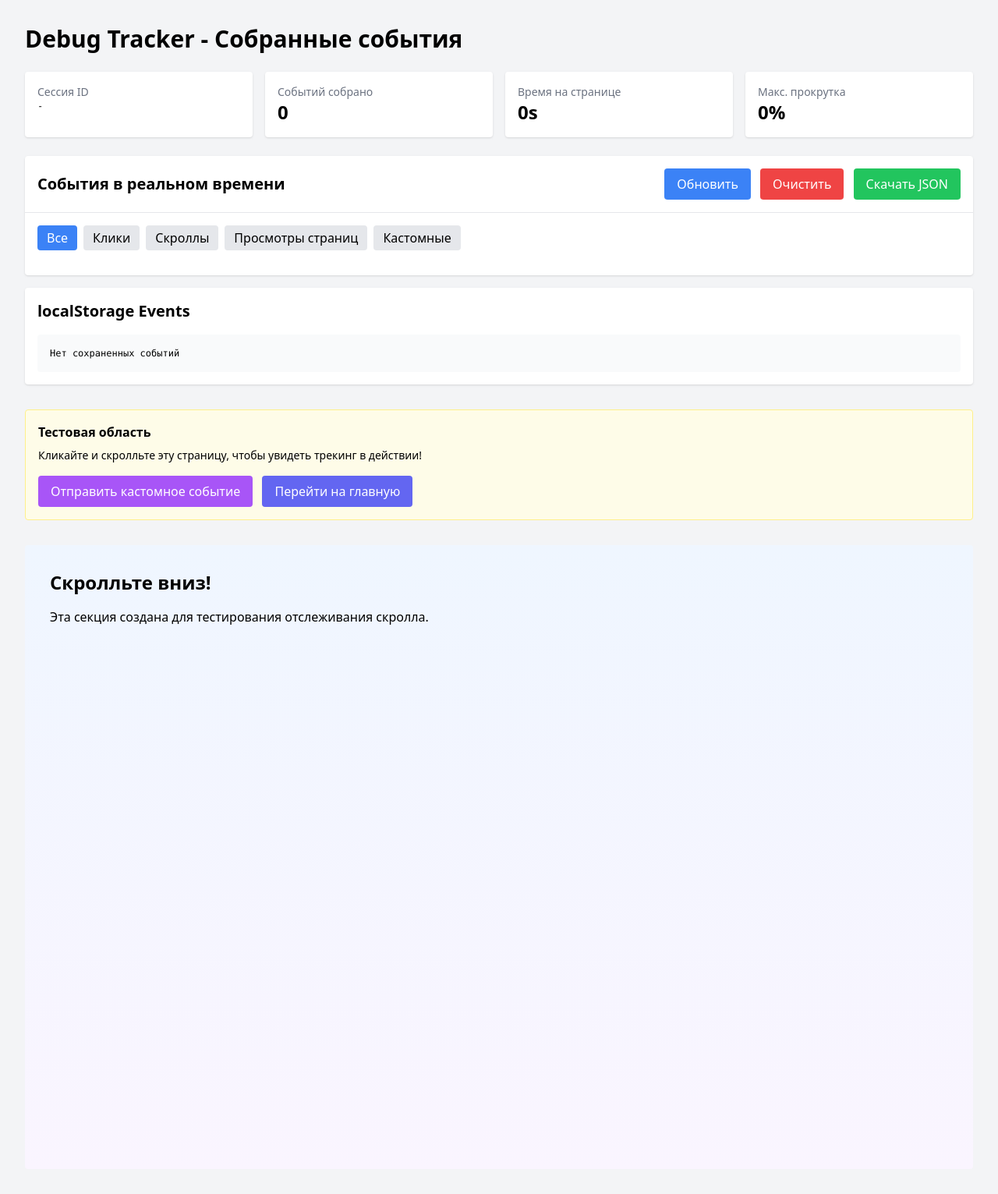
After one commit to Callmeg0d/Webshop_with_real-time_tracking_user_actions, a FastAPI app: template app/templates/tracker_debug.html in a window 1280 px wide. The commit adds this page. Shown: the whole page at 78% size. Run offline with FastAPI, Linux system fonts and the light colour scheme; the template is opened without the code that fills it, so the values that code supplies are empty; parts of the project's set-up code (start-up, migrations or seed data) failed here and were passed over; some libraries are stand-ins or nearby versions.

Commit message:
Добавлен html код и страница для дебагинга трекера активности

```diff
--- a/app/api/pages.py
+++ b/app/api/pages.py
@@ -83,3 +83,8 @@ async def get_profile(request: Request, user: Users = Depends(get_current_user))
             ("profile.html",
              {"request": request, "user": user})
             )
+
+
+@router.get("/tracker-debug", response_class=HTMLResponse)
+async def get_tracker_debug_page(request: Request):
+    return templates.TemplateResponse("tracker_debug.html", {"request": request})
--- a/app/templates/base.html
+++ b/app/templates/base.html
@@ -6,6 +6,9 @@
           content="width=device-width, user-scalable=no, initial-scale=1.0, maximum-scale=1.0, minimum-scale=1.0">
     <meta http-equiv="X-UA-Compatible" content="ie=edge">
     <script src="https://cdn.tailwindcss.com"></script>
+
+    <script src="/static/js/tracker.js"></script>
+    <script src="/static/js/tracker-integrations.js"></script>
 
     <script>
         async function logoutUser() {
--- /dev/null
+++ b/app/templates/tracker_debug.html
@@ -0,0 +1,271 @@
+<!DOCTYPE html>
+<html lang="ru">
+<head>
+    <meta charset="UTF-8">
+    <meta name="viewport" content="width=device-width, initial-scale=1.0">
+    <title>Tracker Debug - События пользователей</title>
+    <script src="https://cdn.tailwindcss.com"></script>
+</head>
+<body class="bg-gray-100 p-8">
+    <div class="max-w-7xl mx-auto">
+        <h1 class="text-3xl font-bold mb-6">Debug Tracker - Собранные события</h1>
+
+        <div class="grid grid-cols-1 md:grid-cols-4 gap-4 mb-6">
+            <div class="bg-white p-4 rounded shadow">
+                <div class="text-gray-500 text-sm">Сессия ID</div>
+                <div class="font-mono text-xs" id="session-id">-</div>
+            </div>
+            <div class="bg-white p-4 rounded shadow">
+                <div class="text-gray-500 text-sm">Событий собрано</div>
+                <div class="text-2xl font-bold" id="events-count">0</div>
+            </div>
+            <div class="bg-white p-4 rounded shadow">
+                <div class="text-gray-500 text-sm">Время на странице</div>
+                <div class="text-2xl font-bold" id="page-time">0s</div>
+            </div>
+            <div class="bg-white p-4 rounded shadow">
+                <div class="text-gray-500 text-sm">Макс. прокрутка</div>
+                <div class="text-2xl font-bold" id="scroll-depth">0%</div>
+            </div>
+        </div>
+
+        <div class="bg-white rounded shadow mb-4">
+            <div class="p-4 border-b flex justify-between items-center">
+                <h2 class="text-xl font-bold">События в реальном времени</h2>
+                <div class="space-x-2">
+                    <button onclick="refreshEvents()" class="bg-blue-500 text-white px-4 py-2 rounded hover:bg-blue-600">
+                        Обновить
+                    </button>
+                    <button onclick="clearEvents()" class="bg-red-500 text-white px-4 py-2 rounded hover:bg-red-600">
+                        Очистить
+                    </button>
+                    <button onclick="downloadEvents()" class="bg-green-500 text-white px-4 py-2 rounded hover:bg-green-600">
+                        Скачать JSON
+                    </button>
+                </div>
+            </div>
+
+            <div class="p-4">
+                <div class="mb-4 flex space-x-2">
+                    <button onclick="filterEvents('all')" class="filter-btn px-3 py-1 rounded bg-blue-500 text-white" data-filter="all">
+                        Все
+                    </button>
+                    <button onclick="filterEvents('click')" class="filter-btn px-3 py-1 rounded bg-gray-200" data-filter="click">
+                        Клики
+                    </button>
+                    <button onclick="filterEvents('scroll')" class="filter-btn px-3 py-1 rounded bg-gray-200" data-filter="scroll">
+                        Скроллы
+                    </button>
+                    <button onclick="filterEvents('page_view')" class="filter-btn px-3 py-1 rounded bg-gray-200" data-filter="page_view">
+                        Просмотры страниц
+                    </button>
+                    <button onclick="filterEvents('custom')" class="filter-btn px-3 py-1 rounded bg-gray-200" data-filter="custom">
+                        Кастомные
+                    </button>
+                </div>
+
+                <div id="events-list" class="space-y-2">
+                    <!-- Сюда потом события добавить) -->
+                </div>
+            </div>
+        </div>
+
+        <div class="bg-white rounded shadow p-4">
+            <h2 class="text-xl font-bold mb-4">localStorage Events</h2>
+            <div id="stored-events" class="text-xs font-mono bg-gray-50 p-4 rounded overflow-auto max-h-96">
+            </div>
+        </div>
+    </div>
+
+    <script>
+        let currentFilter = 'all';
+        let updateInterval;
+
+        function updateStats() {
+            if (window.tracker) {
+                const info = window.tracker.getSessionInfo();
+                document.getElementById('session-id').textContent = info.sessionId;
+                document.getElementById('events-count').textContent = info.eventsCount;
+                document.getElementById('page-time').textContent = Math.round(info.pageViewDuration / 1000) + 's';
+                document.getElementById('scroll-depth').textContent = info.maxScrollDepth + '%';
+            }
+        }
+
+        function refreshEvents() {
+            if (!window.tracker) {
+                return;
+            }
+
+            const events = window.tracker.getEvents();
+            const eventsList = document.getElementById('events-list');
+
+            // Фильтруем события
+            const filteredEvents = currentFilter === 'all'
+                ? events
+                : events.filter(e => {
+                    if (currentFilter === 'custom') {
+                        return e.eventType.startsWith('custom_');
+                    }
+                    return e.eventType.includes(currentFilter);
+                });
+
+            eventsList.innerHTML = '';
+
+            if (filteredEvents.length === 0) {
+                eventsList.innerHTML = '<div class="text-gray-500 text-center py-8">Нет событий для отображения</div>';
+                return;
+            }
+
+            // Показываем последние 50 событий
+            filteredEvents.slice(-50).reverse().forEach(event => {
+                const eventDiv = document.createElement('div');
+                eventDiv.className = 'border rounded p-3 hover:bg-gray-50';
+
+                const eventTypeColor = {
+                    'click': 'blue',
+                    'scroll': 'green',
+                    'page_view': 'purple',
+                    'page_hidden': 'yellow',
+                    'page_visible': 'yellow',
+                    'page_unload': 'red',
+                };
+
+                const color = eventTypeColor[event.eventType] || 'gray';
+
+                eventDiv.innerHTML = `
+                    <div class="flex justify-between items-start mb-2">
+                        <span class="bg-${color}-100 text-${color}-800 px-2 py-1 rounded text-sm font-semibold">
+                            ${event.eventType}
+                        </span>
+                        <span class="text-gray-500 text-sm">
+                            ${new Date(event.timestamp).toLocaleTimeString()}
+                        </span>
+                    </div>
+                    <div class="text-xs text-gray-600">
+                        <div><strong>URL:</strong> ${event.pathname}</div>
+                        ${renderEventDetails(event)}
+                    </div>
+                `;
+
+                eventsList.appendChild(eventDiv);
+            });
+
+            updateStats();
+        }
+
+        function renderEventDetails(event) {
+            let details = '';
+
+            if (event.eventType === 'click') {
+                details += `<div><strong>Элемент:</strong> ${event.element.tagName}`;
+                if (event.element.id) details += ` #${event.element.id}`;
+                if (event.clickType) details += ` (${event.clickType})`;
+                details += `</div>`;
+                if (event.element.text) {
+                    details += `<div><strong>Текст:</strong> ${event.element.text.substring(0, 50)}</div>`;
+                }
+                details += `<div><strong>Координаты:</strong> (${event.x}, ${event.y})</div>`;
+            } else if (event.eventType === 'scroll') {
+                details += `<div><strong>Прокрутка:</strong> ${event.scrollPercent}% (макс: ${event.maxScrollDepth}%)</div>`;
+            } else if (event.eventType === 'page_view') {
+                details += `<div><strong>Заголовок:</strong> ${event.title}</div>`;
+                if (event.loadTime) {
+                    details += `<div><strong>Время загрузки:</strong> ${event.loadTime}ms</div>`;
+                }
+            } else if (event.eventType === 'page_unload') {
+                details += `<div><strong>Время на странице:</strong> ${Math.round(event.totalTimeOnPage / 1000)}s</div>`;
+                details += `<div><strong>Всего событий:</strong> ${event.totalEvents}</div>`;
+            }
+
+            return details;
+        }
+
+        function filterEvents(type) {
+            currentFilter = type;
+
+            document.querySelectorAll('.filter-btn').forEach(btn => {
+                if (btn.dataset.filter === type) {
+                    btn.className = 'filter-btn px-3 py-1 rounded bg-blue-500 text-white';
+                } else {
+                    btn.className = 'filter-btn px-3 py-1 rounded bg-gray-200';
+                }
+            });
+
+            refreshEvents();
+        }
+
+        function clearEvents() {
+            if (window.tracker) {
+                window.tracker.clearEvents();
+                refreshEvents();
+            }
+            localStorage.removeItem('tracker_events');
+            updateStoredEvents();
+        }
+
+        function downloadEvents() {
+            if (!window.tracker) return;
+
+            const events = window.tracker.getEvents();
+            const dataStr = JSON.stringify(events, null, 2);
+            const dataBlob = new Blob([dataStr], {type: 'application/json'});
+            const url = URL.createObjectURL(dataBlob);
+            const link = document.createElement('a');
+            link.href = url;
+            link.download = `tracker_events_${Date.now()}.json`;
+            link.click();
+        }
+
+        function updateStoredEvents() {
+            const storedEvents = localStorage.getItem('tracker_events');
+            const storedEventsDiv = document.getElementById('stored-events');
+
+            if (storedEvents) {
+                const parsed = JSON.parse(storedEvents);
+                storedEventsDiv.textContent = JSON.stringify(parsed, null, 2);
+            } else {
+                storedEventsDiv.textContent = 'Нет сохраненных событий';
+            }
+        }
+
+        // Обновляем каждую секунду
+        updateInterval = setInterval(() => {
+            refreshEvents();
+            updateStoredEvents();
+        }, 1000);
+
+        setTimeout(() => {
+            refreshEvents();
+            updateStoredEvents();
+        }, 500);
+
+        // Тестовая кнопка для генерации событий
+        window.testCustomEvent = function() {
+            if (window.tracker) {
+                window.tracker.track('test_button_click', {
+                    message: 'Это тестовое кастомное событие',
+                    timestamp: new Date().toISOString()
+                });
+            }
+        };
+    </script>
+
+    <!-- Тестовая область -->
+    <div class="mt-8 bg-yellow-50 border border-yellow-200 rounded p-4">
+        <h3 class="font-bold mb-2">Тестовая область</h3>
+        <p class="mb-4 text-sm">Кликайте и скролльте эту страницу, чтобы увидеть трекинг в действии!</p>
+        <button onclick="testCustomEvent()" class="bg-purple-500 text-white px-4 py-2 rounded hover:bg-purple-600">
+            Отправить кастомное событие
+        </button>
+        <a href="/pages/products/" class="ml-2 bg-indigo-500 text-white px-4 py-2 rounded hover:bg-indigo-600 inline-block">
+            Перейти на главную
+        </a>
+    </div>
+
+    <!-- Высота для тестирования скролла -->
+    <div class="h-screen mt-8 bg-gradient-to-b from-blue-50 to-purple-50 rounded p-8">
+        <h3 class="text-2xl font-bold">Скролльте вниз!</h3>
+        <p class="mt-4">Эта секция создана для тестирования отслеживания скролла.</p>
+    </div>
+</body>
+</html>
```
Also changed, not shown: app/templates/product_detail.html (+19 -5 lines), app/templates/products.html (+0 -16 lines).
